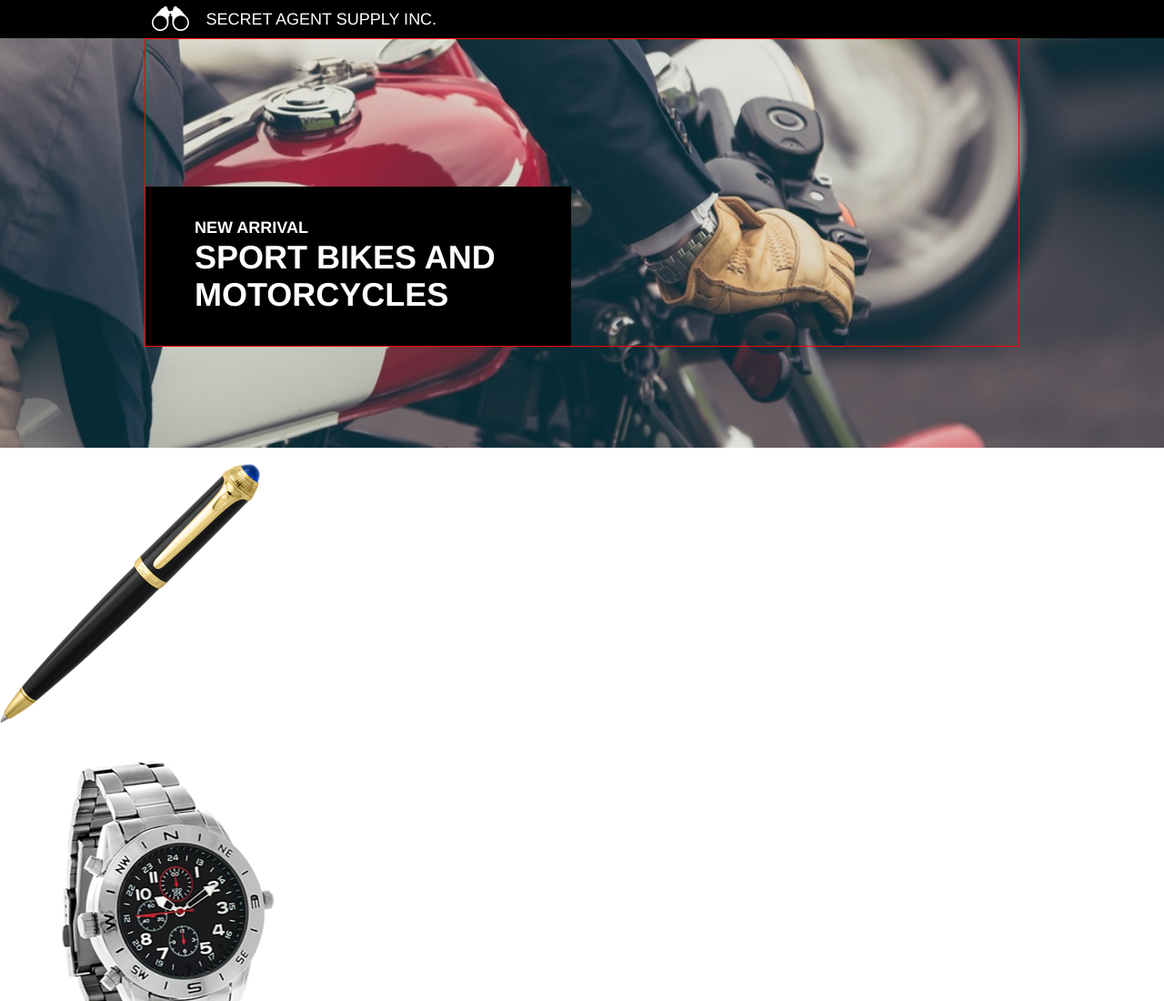
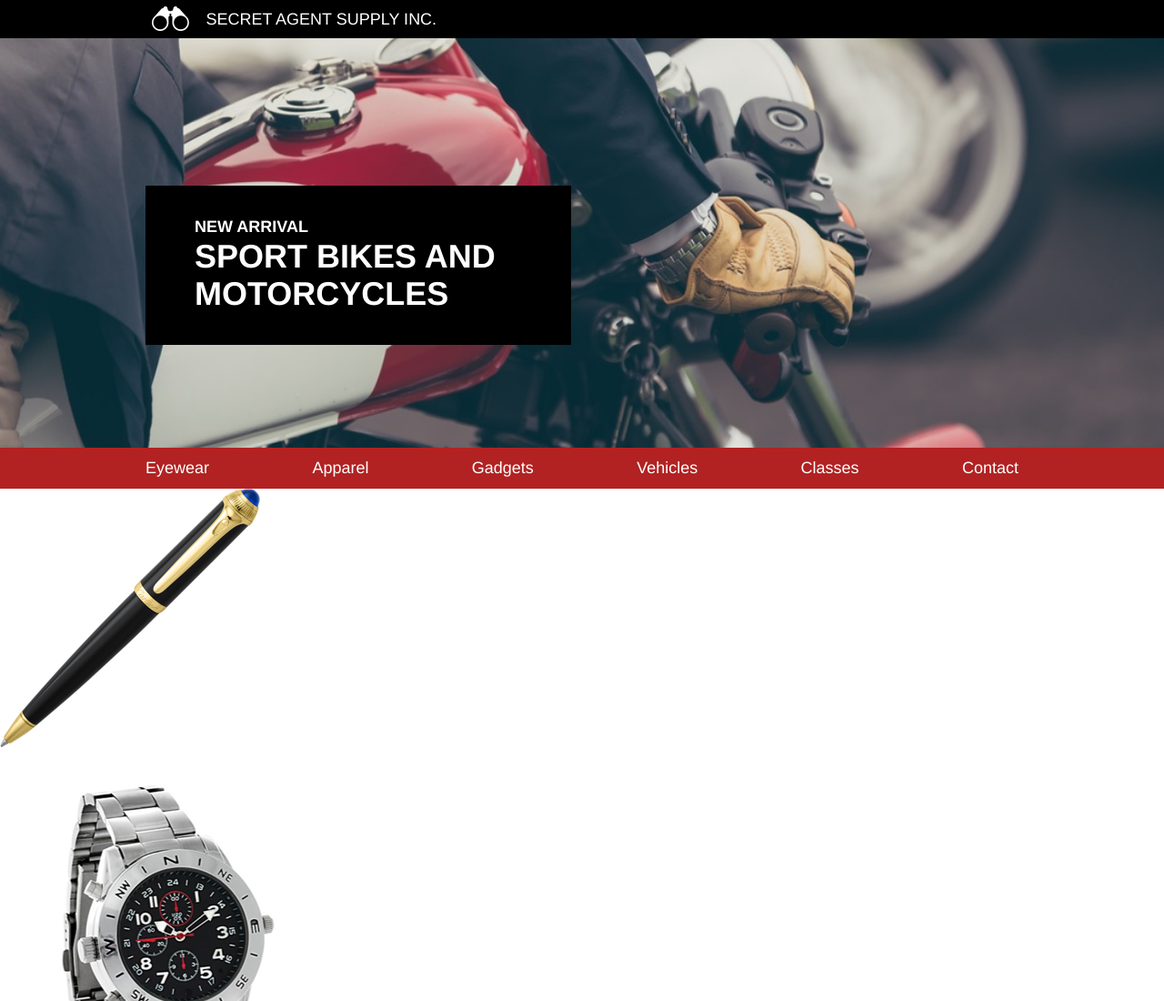
Before and after one commit to grewe9/SecretAgentSupply, a plain HTML site: page index.html in a window 1280 px wide. Shown: the top 1100 px of the page at 91% size. Drawn offline with Linux system fonts and the light colour scheme.

Commit message:
Style nav.

```diff
--- a/resources/css/style.css
+++ b/resources/css/style.css
@@ -36,7 +36,6 @@ header {
 
 .banner-container {
   width: 960px;
-  border: 1px solid red;
   padding-top: 9rem;
   margin: 0 auto;
 }
@@ -58,6 +57,18 @@ h1 {
   line-height: 2.25rem;
 }
 
+nav {
+  background-color: firebrick;
+}
+
+ul {
+  display: flex;
+  justify-content: space-between;
+  width: 960px;
+  margin: 0 auto;
+  padding: 0.75rem 0;
+}
+
 li {
   display: inline;
 }
```
Also changed, not shown: index.html (indentation only).
